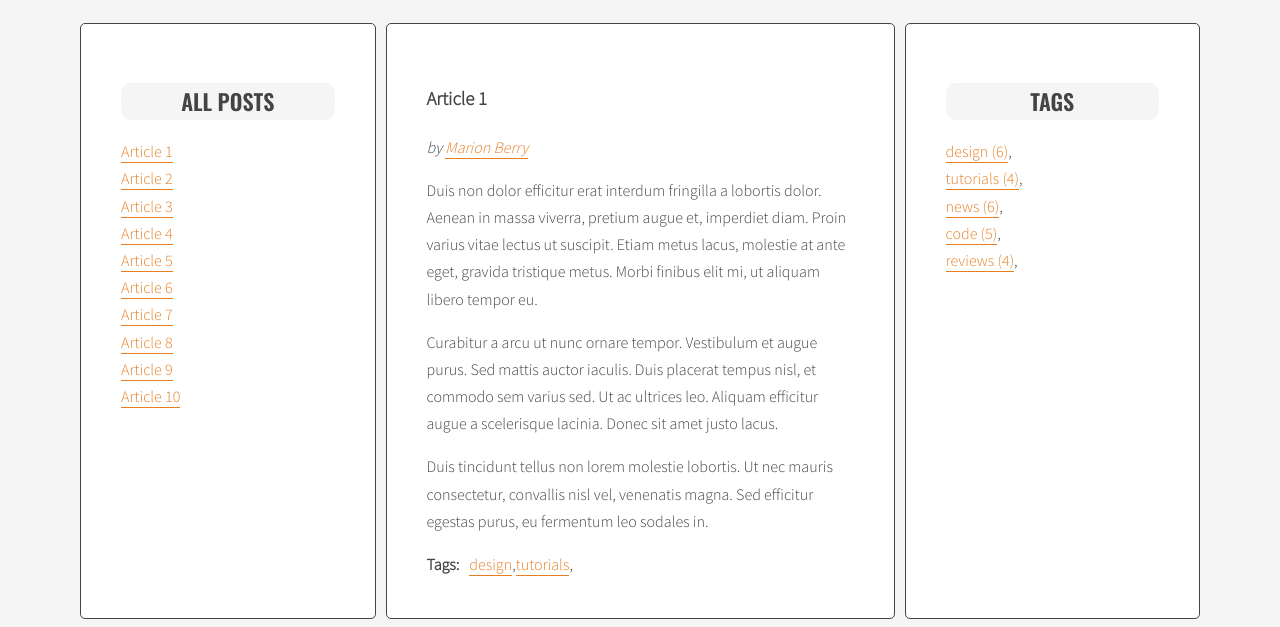
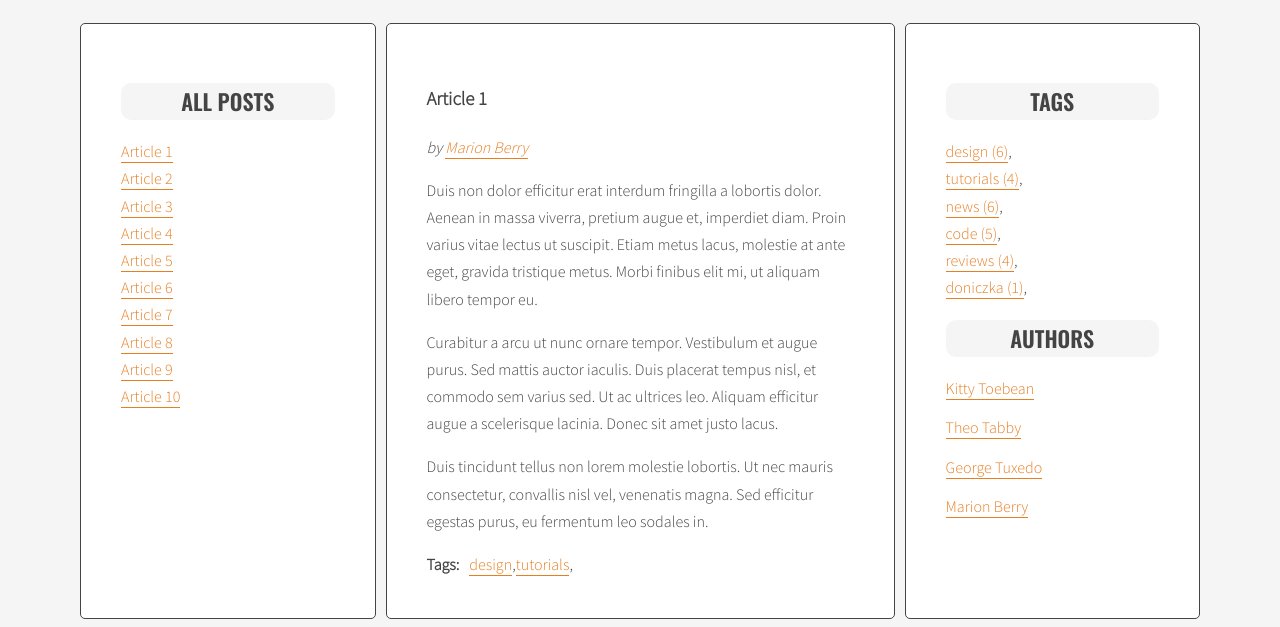
Before and after one commit to Takarikson/javascript-blog, a website: page index.html in a window 1280 px wide. Shown: the part 220-847 px from the top of the page. Drawn offline with nearby package versions, Linux system fonts and the light colour scheme.

Commit message:
fix html, const tagsHTML

```diff
--- a/index.html
+++ b/index.html
@@ -299,7 +299,8 @@
               </ul>
             </div>
           </article>
-          <article class="post" id="article-10" data-tags="code design news reviews" data-author="George Tuxedo">
+          <article class="post" id="article-10" data-tags="code design news reviews doniczka"
+            data-author="George Tuxedo">
             <h3 class=" post-title">Article 10</h3>
             <p class="post-author"></p>
             <div class="post-content">
@@ -337,7 +338,8 @@
         </section>
         <aside class="sidebar">
           <h2 class="section-title">Tags</h2>
-          <ul class="list tags">
+          <ul class="list tags"></ul>
+
           <h2 class="section-title">Authors</h2>
           <ul class="list authors">
             <li>
--- a/js/script.js
+++ b/js/script.js
@@ -79,8 +79,6 @@ function calculateTagsParams(tags) {
     params.max = tags[tag] > params.max ? tags[tag] : params.max;
     params.min = tags[tag] < params.min ? tags[tag] : params.min;
   }
-
-
   return params;
 }
 
@@ -123,7 +121,8 @@ function generateTags() {
     }
     tagsWrapper.innerHTML = html;
     /* insert HTML of all the links into the tags wrapper */
-    article.querySelectorAll('.post-tags');
+    const tagsHTML = article.querySelectorAll('.post-tags');
+    console.log(tagsHTML);
     /* END LOOP: for every article: */
   }
   /*5. Na końcu funkcji znajdujemy listę tagów -
```
Lines whose indentation alone changed are shown as unchanged.
